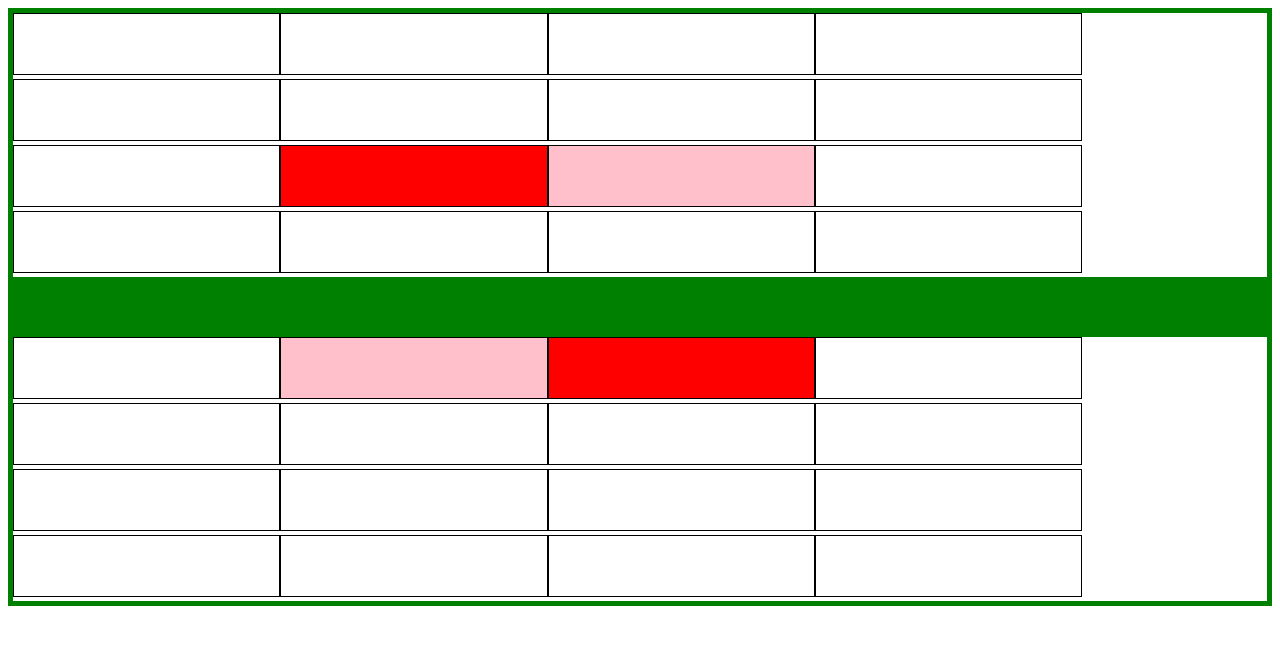
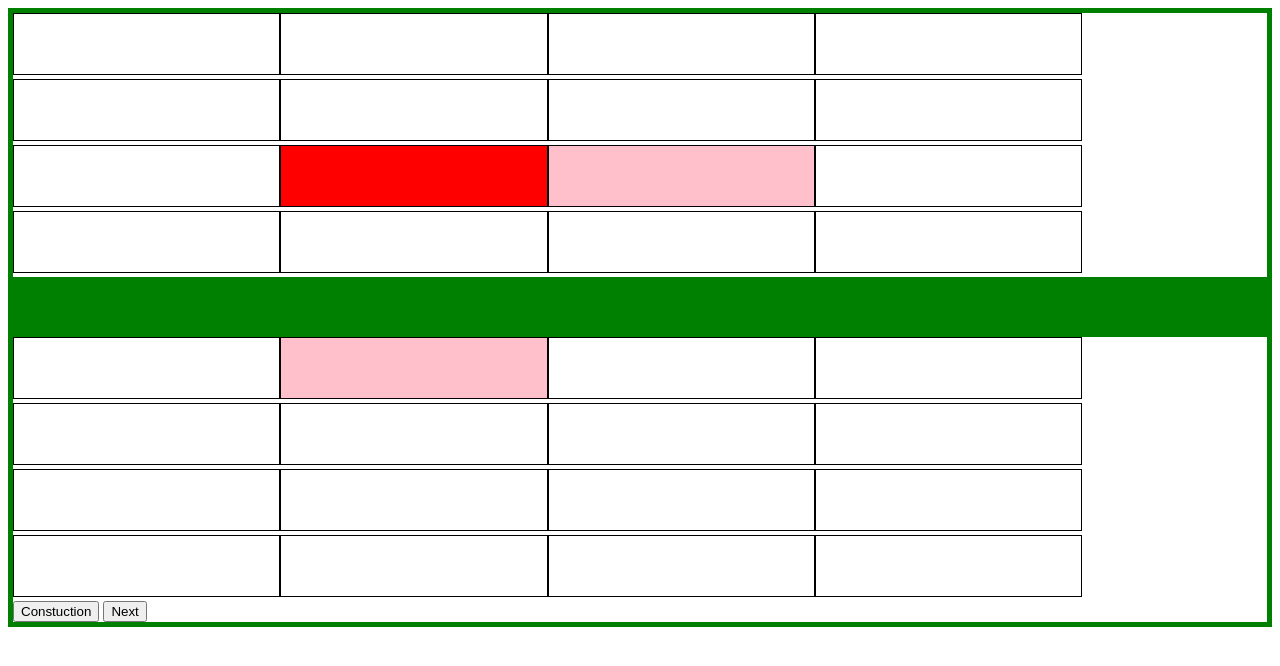
Before and after one commit to graypj826/Star-Scrimmage, a plain HTML site: page index.html in a window 1280 px wide. Drawn offline with nearby package versions, Linux system fonts and the light colour scheme.

Commit message:
added construction round and wokred on startgame function

```diff
--- a/index.html
+++ b/index.html
@@ -10,11 +10,13 @@
 <body>
 	<div id="alien-gameboard" class = "gameboard">
 	</div>
-	<div class = "barrier">
+		<div class = "barrier">
 	</div>
-	<div id="player-gameboard" class = "gameboard">
+	<div class="playerSide">
+		<div id="player-gameboard" class = "gameboard">
 	</div>
-
+	<button type="button" id="action-button"> Click </button>
+	<button type="button" id="next-button"> Next </button>
 <script type="text/javascript" src="js/app.js"></script>
 </body>
 </html>
--- a/js/app.js
+++ b/js/app.js
@@ -1,8 +1,13 @@
-console.log("Engines are go!")
 
 //hard code game board and cards on board
 
 	//create array for player and computer and append to html
+
+
+
+
+
+
 const gameBoard =[ 	[0,0,0,0],
 					[0,0,0,0],
 					[0,0,0,0],
@@ -56,15 +61,86 @@ const playerGun = new Gun(1, 3)
 
 //hard code the hull on to the array
 
+const player ={
+	hullPartsInHand : [],
+	hullPartsInPlay : [],
+	hullPartsDestroyed : [],
+	gunPartsInHand : [],
+	gunPartsInPlay : [],
+	gunPartsDestroyed : [],
+	addToShip: function(){
+		$(".player-square").click(function(e){
+		console.log("player-square");
+		})
+	},
+	playHull: function(){
+		$(".player-square").click(function(e){
+		$(e.currentTarget).addClass("hull-class");
+		const moveHull = hullPartsInHand.splice([0],1);
+		hullPartsInPlay.push(moveHull);
+		})
+	}
+}
+
+// }
+	//playerLife : total life for all player hull parts in play
+	//}
+
+	// }
+
+const alien ={
+	hullPartsInHand : [],
+	hullPartsInPlay : [],
+	hullPartsDestroyed : [],
+	gunPartsInHand : [],
+	gunPartsInPlay : [],
+	partsDestroyed : [],
+	//alienlife
+}
+
+
+const game = {
+	dealParts : function(){
+		player.hullPartsInHand.push(playerHull);
+		player.gunPartsInHand.push(playerGun);
+		alien.hullPartsInHand.push(alienHull);
+		alien.gunPartsInHand.push(alienGun);
+	},
+	firstHull : function(){
+		player.playHull();
+	},
+	constructionRound : function(){
+		if ((player.hullPartsInHand.length>0) || (player.gunPartsInHand>0)){
+			console.log("cards to play!")
+			$('#action-button').text("Constuction").attr("id","construction")
+			$('#construction').click(function(){
+				player.addToShip()
+			})
+
+		} else {
+			console.log("move to battle")
+		}
+	},
+}
+
+const startGame = () => {
+	game.dealParts();
+	game.constructionRound();
+}
+
+startGame();
+
+
 $(".alien-square-1-2").addClass("hull-class");
 $(".alien-square-2-2").addClass("gun-class");
 
-$(".player-square-2-0").addClass("hull-class");
+//$(".player-square-2-0").addClass("hull-class");
 $(".player-square-1-0").addClass("gun-class");
 
 
 //player can do damage to the computer with the power of jQuery
-
+//.hasclass checks to se if it has a class
+const enemyTargeting = () => {
 	$(".alien-square").click(function(e){
 		console.log("alien-square");
 		if($(e.currentTarget).hasClass("hull-class")){
@@ -75,8 +151,17 @@ $(".player-square-1-0").addClass("gun-class");
 			playerGun.attackgun(alienGun)
 		}
 	})
+}
 
-//.hasclass checks to se if it has a class
+// const playerTargeting = () => {
+// 	$(".player-square").click(function(e){
+// 		console.log("player-square");
+// 		if($(e.currentTarget).hasClass("gun-class")){
+// 			alert("arming weapons -- target the enemy when ready")
+// 			enemyTargeting()
+// 		}
+// 	})
+// }
 
 
 //player has hand of 2 guns and 1 hull of two blocks
```
